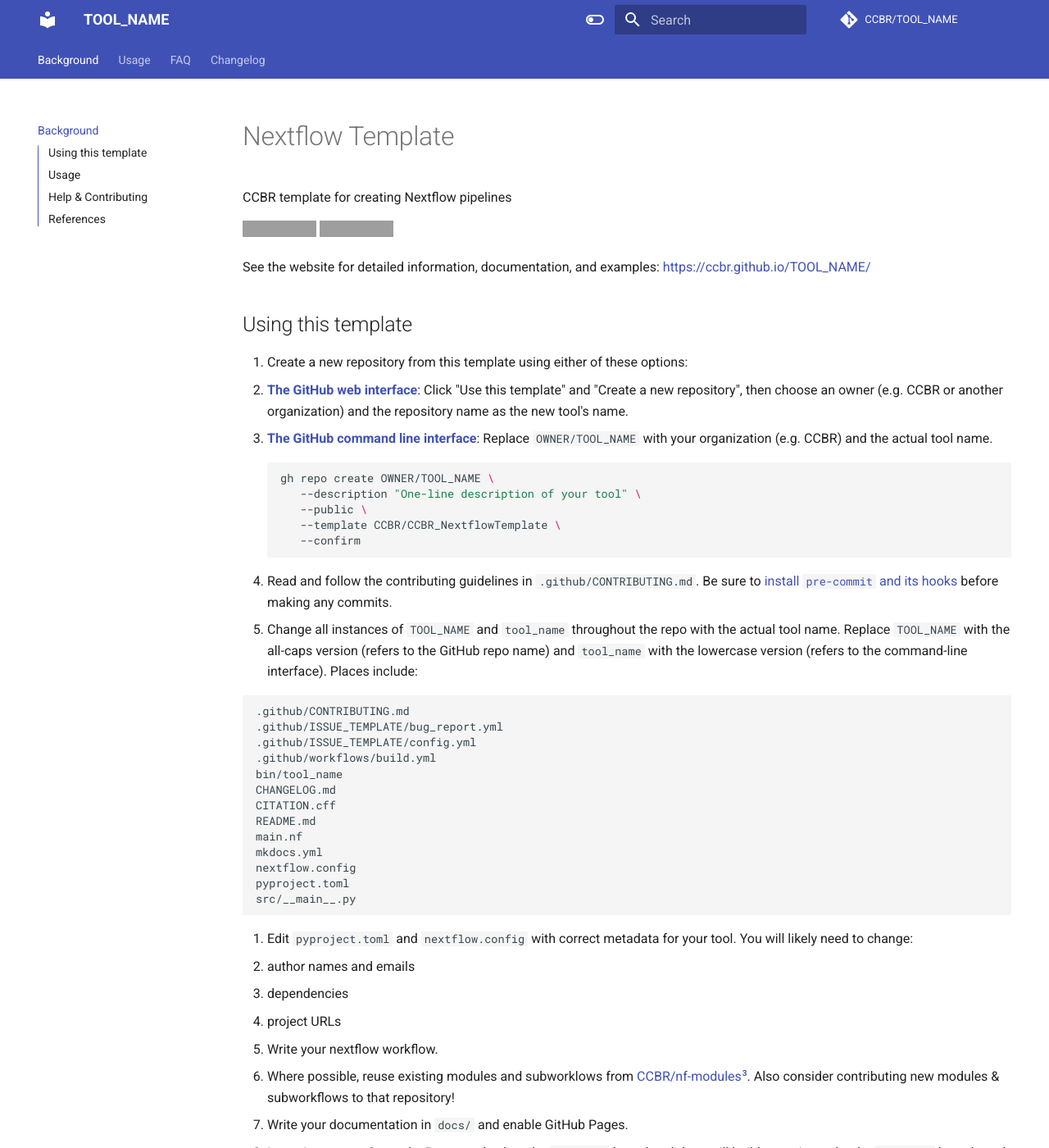
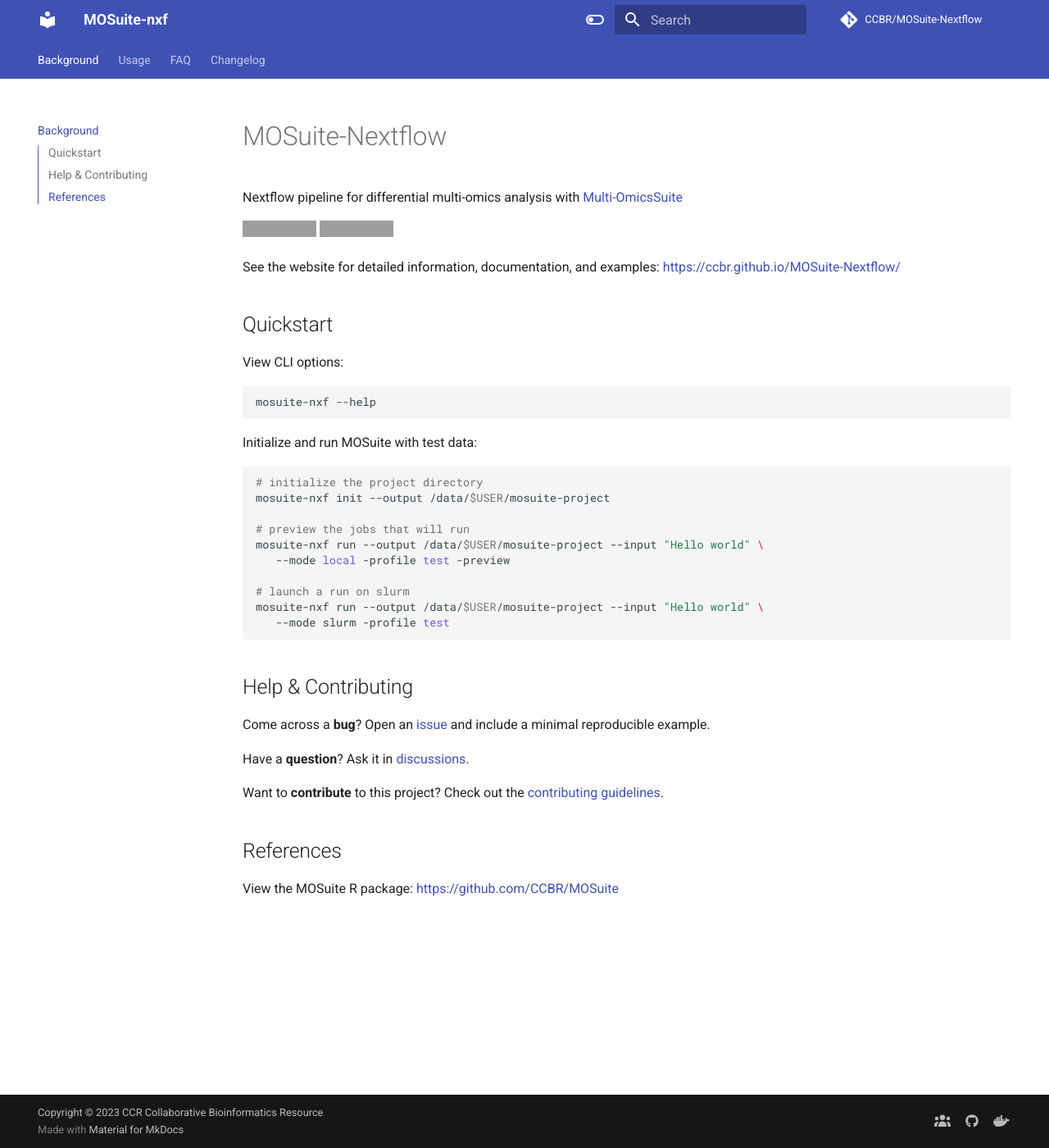
Before and after one commit to CCBR/MOSuite-Nextflow, an MkDocs documentation site: the page built from docs/index.md, in a window 1280 px wide and 1400 px high. Shown: the whole window at 82% size. Built offline with MkDocs 1.6.1 and Material for MkDocs 9.7.7, drawn with Linux system fonts in a browser that asks for light colours; comment, search, counter and statistics services are not loaded; the version menu is left out; some of the changed text lies outside the part shown; grey boxes are pictures that could not be loaded.

Commit message:
chore: replace template TOOL_NAME w/ MOSuite-nxf

````diff
--- a/README.md
+++ b/README.md
@@ -1,124 +1,44 @@
-# Nextflow Template <!-- TODO: replace this header with TOOL_NAME -->
+# MOSuite-Nextflow
 
-CCBR template for creating Nextflow pipelines <!-- TODO: replace this line with the description of TOOL_NAME -->
+Nextflow pipeline for differential multi-omics analysis with [Multi-OmicsSuite](https://github.com/CCBR/MOSuite)
 
-<!-- TODO: replace CCBR/CCBR_NextflowTemplate in these badge links with your OWNER/TOOL_NAME -->
-
-[![build](https://github.com/CCBR/CCBR_NextflowTemplate/actions/workflows/build-nextflow.yml/badge.svg)](https://github.com/CCBR/CCBR_NextflowTemplate/actions/workflows/build-nextflow.yml)
-[![docs](https://github.com/CCBR/CCBR_NextflowTemplate/actions/workflows/docs-mkdocs.yml/badge.svg)](https://github.com/CCBR/CCBR_NextflowTemplate/actions/workflows/docs-mkdocs.yml)
+[![build](https://github.com/CCBR/MOSuite-Nextflow/actions/workflows/build-nextflow.yml/badge.svg)](https://github.com/CCBR/MOSuite-Nextflow/actions/workflows/build-nextflow.yml)
+[![docs](https://github.com/CCBR/MOSuite-Nextflow/actions/workflows/docs-mkdocs.yml/badge.svg)](https://github.com/CCBR/MOSuite-Nextflow/actions/workflows/docs-mkdocs.yml)
 
 See the website for detailed information, documentation, and examples:
-<https://ccbr.github.io/TOOL_NAME/>
+<https://ccbr.github.io/MOSuite-Nextflow/>
 
-## Using this template
-
-1. Create a new repository from this template using either of these options:
-   - [**The GitHub web interface**](https://github.com/CCBR/CCBR_NextflowTemplate):
-     Click "Use this template" and "Create a new repository", then choose an owner (e.g. CCBR or another organization) and the repository name as the new tool's name.
-   - [**The GitHub command line interface**](https://cli.github.com/):
-     Replace `OWNER/TOOL_NAME` with your organization (e.g. CCBR) and the actual tool name.
-     ```sh
-     gh repo create OWNER/TOOL_NAME \
-        --description "One-line description of your tool" \
-        --public \
-        --template CCBR/CCBR_NextflowTemplate \
-        --confirm
-     ```
-1. Read and follow the contributing guidelines in `.github/CONTRIBUTING.md`.
-   Be sure to [install `pre-commit` and its hooks](.github/CONTRIBUTING.md#use-pre-commit-hooks) before making any commits.
-1. Change all instances of `TOOL_NAME` and `tool_name` throughout the repo with the actual tool name.
-   Replace `TOOL_NAME` with the all-caps version (refers to the GitHub repo name)
-   and `tool_name` with the lowercase version (refers to the command-line interface). Places include:
-
-   <!--
-   grep -irl tool_name . | sort | sed "s|\./||"
-   -->
-
-   ```
-   .github/CONTRIBUTING.md
-   .github/ISSUE_TEMPLATE/bug_report.yml
-   .github/ISSUE_TEMPLATE/config.yml
-   .github/workflows/build.yml
-   bin/tool_name
-   CHANGELOG.md
-   CITATION.cff
-   README.md
-   main.nf
-   mkdocs.yml
-   nextflow.config
-   pyproject.toml
-   src/__main__.py
-   ```
-
-1. Edit `pyproject.toml` and `nextflow.config` with correct metadata for your tool. You will likely need to change:
-   - author names and emails
-   - dependencies
-   - project URLs
-1. Write your nextflow workflow.
-   - Where possible, reuse existing modules and subworklows from [CCBR/nf-modules](https://github.com/CCBR/nf-modules)[^3].
-     Also consider contributing new modules & subworkflows to that repository!
-1. Write your documentation in `docs/` and enable GitHub Pages.
-   - In settings, go to General > Pages and select the `gh-pages` branch.
-     mkdocs will build your site under the `gh-pages` branch, and GitHub Pages will make it available at `https://OWNER.github.io/TOOL_NAME`.
-1. Edit the README:
-   1. Change the title and description.
-   1. Delete the section [Using this template](README.md##using-this-template).
-1. You can look for instances of `TOOL_NAME` in case you missed any with grep:
-
-   ```sh
-   grep -ir "TOOL_NAME" .
-   ```
-
-   If your repo is not part of CCBR, you will also want to look for instances of "CCBR" and "CCR Collaborative Bioinformatics Resource" and replace them with your organization.
-
-   ```sh
-   grep -ir "CCBR\|CCR" .
-   ```
-
-For a work-in-progress example of this template in action, see the [CHAMPAGNE](https://github.com/CCBR/CHAMPAGNE) repo.
-
-## Usage
-
-Install the tool in edit mode:
-
-```sh
-pip3 install -e .
-```
+## Quickstart
 
 View CLI options:
 
 ```sh
-tool_name --help
+mosuite-nxf --help
 ```
 
-Navigate to your project directory and initialize required config files:
+Initialize and run MOSuite with test data:
 
 ```sh
-tool_name init
+# initialize the project directory
+mosuite-nxf init --output /data/$USER/mosuite-project
+
+# preview the jobs that will run
+mosuite-nxf run --output /data/$USER/mosuite-project --input "Hello world" \
+   --mode local -profile test -preview
+
+# launch a run on slurm
+mosuite-nxf run --output /data/$USER/mosuite-project --input "Hello world" \
+   --mode slurm -profile test
 ```
-
-Run the example
-
-```sh
-tool_name run --input "Hello world"
-```
-
-![dag](assets/dag.png)
 
 ## Help & Contributing
 
-Come across a **bug**? Open an [issue](https://github.com/CCBR/TOOL_NAME/issues) and include a minimal reproducible example.
+Come across a **bug**? Open an [issue](https://github.com/CCBR/MOSuite-Nextflow/issues) and include a minimal reproducible example.
 
-Have a **question**? Ask it in [discussions](https://github.com/CCBR/TOOL_NAME/discussions).
+Have a **question**? Ask it in [discussions](https://github.com/CCBR/MOSuite-Nextflow/discussions).
 
 Want to **contribute** to this project? Check out the [contributing guidelines](docs/contributing.md).
 
 ## References
 
-This repo was originally generated from the [CCBR Nextflow Template](https://github.com/CCBR/CCBR_NextflowTemplate).
-The template takes inspiration from nektool[^1] and the nf-core template.
-If you plan to contribute your pipeline to nf-core, don't use this template -- instead follow nf-core's instructions[^2].
-
-[^1]: nektool https://github.com/beardymcjohnface/nektool
-[^2]: instructions for nf-core pipelines https://nf-co.re/docs/contributing/tutorials/creating_with_nf_core
-[^3]: See also our reusable modules and subworkflows for CCBR nextflow pipelines: <https://github.com/CCBR/nf-modules>
+View the MOSuite R package: <https://github.com/CCBR/MOSuite>
--- a/main.py
+++ b/main.py
@@ -1,5 +1,5 @@
 #!/usr/bin/env python
-# this script gets called by bin/tool_name
+# this script gets called by bin/mosuite-nxf
 import os
 import re
 import sys
--- a/mkdocs.yml
+++ b/mkdocs.yml
@@ -1,12 +1,12 @@
 # Project Information
-site_name: TOOL_NAME
+site_name: MOSuite-nxf
 site_author: CCR Collaborative Bioinformatics Resource
 site_description: >-
-  insert a one-line description of TOOL_NAME here
+  insert a one-line description of MOSuite-nxf here
 # Repository
-repo_name: CCBR/TOOL_NAME
-repo_url: https://github.com/CCBR/TOOL_NAME
-edit_uri: https://github.com/CCBR/TOOL_NAME/edit/main/docs/
+repo_name: CCBR/MOSuite-Nextflow
+repo_url: https://github.com/CCBR/MOSuite-Nextflow
+edit_uri: https://github.com/CCBR/MOSuite-Nextflow/edit/main/docs/
 
 # Copyright
 copyright: Copyright &copy; 2023 CCR Collaborative Bioinformatics Resource
--- a/modules.json
+++ b/modules.json
@@ -1,6 +1,6 @@
 {
-    "name": "CCBR/TOOL_NAME",
-    "homePage": "https://github.com/CCBR/TOOL_NAME",
+    "name": "CCBR/MOSuite-Nextflow",
+    "homePage": "https://github.com/CCBR/MOSuite-Nextflow",
     "repos": {
         "https://github.com/CCBR/nf-modules": {
             "modules": {
````
Also changed, not shown: CHANGELOG.md (+3 -3 lines), pyproject.toml (+8 -8 lines), .github/CONTRIBUTING.md, 13 other files.
